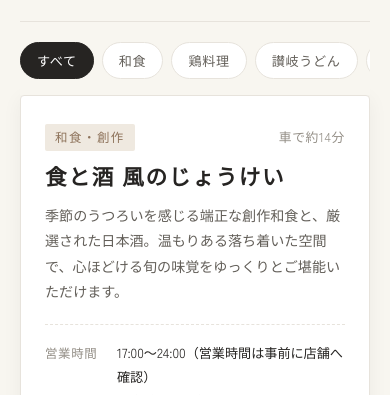
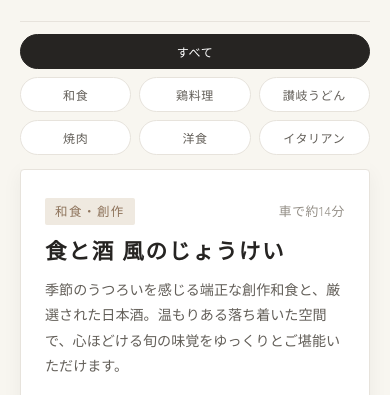
Before and after one commit to jerisuke-glitch/yoi-no-shokudokoro, a plain HTML site: page index.html in a window 390 px wide. Shown: the part 177-572 px from the top of the page. Drawn offline with Linux system fonts and the light colour scheme.

Commit message:
Update index.html

```diff
--- a/index.html
+++ b/index.html
@@ -101,23 +101,27 @@
       border-color: var(--text-main) !important;
     }
 
-    /* スマホではジャンルを一列に並べ、左右にスクロールできるようにする */
+    /* スマホでは固定メニューを3列に集約し、横スクロールを不要にする */
     @media (max-width: 600px) {
       .nav-filter {
         position: sticky;
         top: 0;
         z-index: 100;
         background-color: var(--bg-cream);
-        flex-wrap: nowrap;
-        justify-content: flex-start;
-        overflow-x: auto;
-        -webkit-overflow-scrolling: touch;
-        scrollbar-width: thin;
-        padding: 20px 0 16px;
+        display: grid;
+        grid-template-columns: repeat(3, minmax(0, 1fr));
+        gap: 8px;
+        padding: 12px 0 14px;
       }
       .nav-filter .filter-btn {
-        flex: 0 0 auto;
+        min-width: 0;
+        width: 100%;
+        padding: 8px 2px;
+        font-size: 0.75rem;
         white-space: nowrap;
+      }
+      .nav-filter .filter-btn:first-child {
+        grid-column: 1 / -1;
       }
     }
 
```
